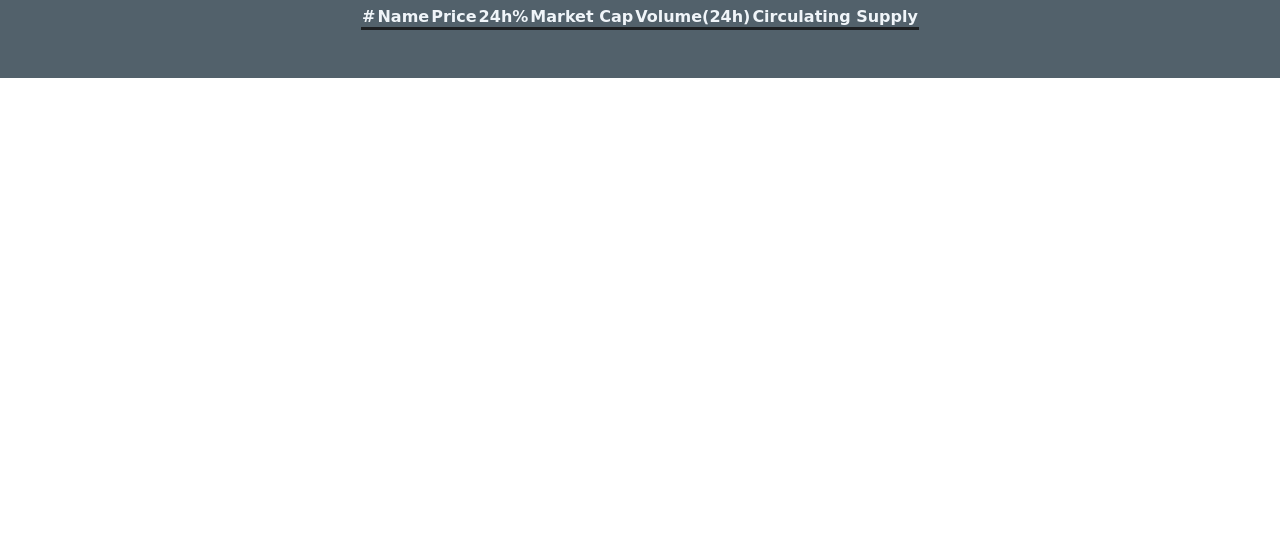
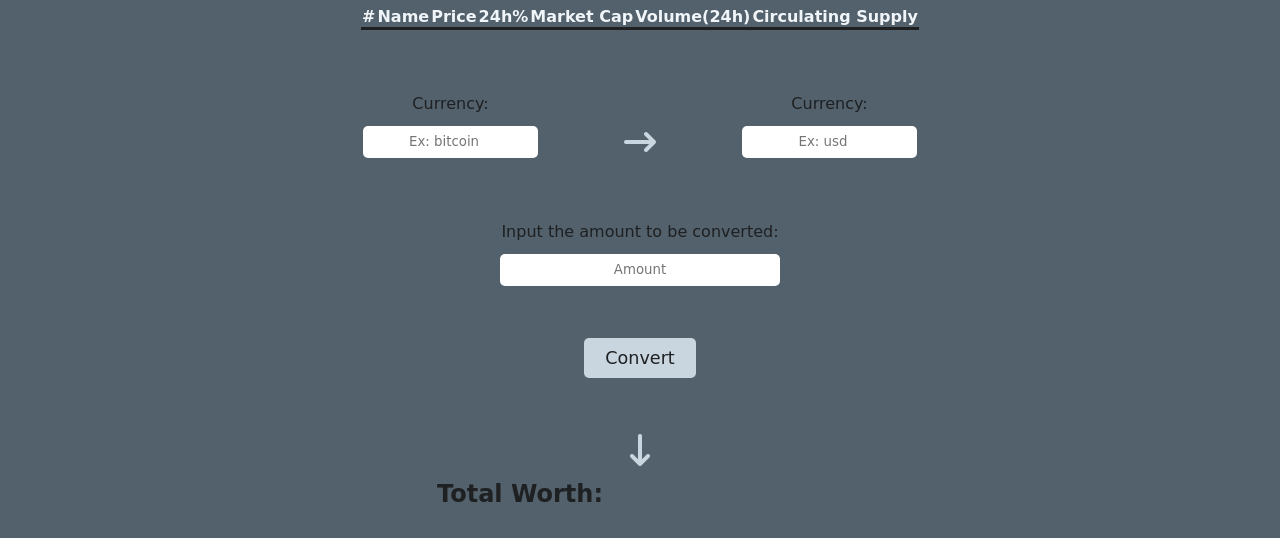
Before and after one commit to justinsong1608/crypto-wallet, a website: page index.html in a window 1280 px wide. Shown: the part 143-681 px from the top of the page. Drawn offline with Linux system fonts and the light colour scheme; no server answers; a web font is replaced by a local one.

Commit message:
Created the HTML and CSS of converter page. #2

```diff
--- a/css/styles.css
+++ b/css/styles.css
@@ -27,13 +27,64 @@ tr {
   border-bottom: 0.1rem solid #1e2022;
 }
 
+form {
+  display: flex;
+  flex-wrap: wrap;
+  margin-top: 4rem;
+  width: 100%;
+  justify-content: space-around;
+}
+
+label,
+input {
+  display: flex;
+  flex-direction: column;
+  font-family: "Shantell Sans", cursive;
+  color: #1e2022;
+  text-align: center;
+  height: 2rem;
+}
+
+input {
+  border-radius: 5px;
+  border-style: none;
+}
+
+button {
+  border-radius: 5px;
+  border-style: none;
+  width: 7rem;
+  height: 2.5rem;
+  font-family: "Shantell Sans", cursive;
+  color: #1e2022;
+  background-color: #c9d6df;
+  font-size: 1.1rem;
+  cursor: pointer;
+  margin-top: -1rem;
+}
+
 thead > tr {
   border-bottom: 0.2rem solid #1e2022;
+}
+
+.converter-flex {
+  flex-basis: 75%;
+  margin-top: 4rem;
+}
+
+.converter-flex > input {
+  margin-left: auto;
+  margin-right: auto;
 }
 
 .center {
   justify-content: center;
   text-align: center;
+}
+
+.left {
+  justify-content: center;
+  margin-bottom: 2rem;
 }
 
 .main-container {
@@ -56,6 +107,15 @@ thead > tr {
   display: none !important;
 }
 
+.fa-arrow-right-long {
+  color: #c9d6df;
+  padding-top: 3rem;
+}
+
+.fa-arrow-down-long {
+  color: #c9d6df;
+}
+
 #converter-tab {
   margin-top: 1.6rem;
 }
@@ -68,8 +128,23 @@ thead > tr {
   text-decoration: underline #1e2022;
 }
 
+#total-calculated {
+  margin-top: -1rem;
+  color: #f0f5f9;
+  font-weight: lighter;
+  padding-bottom: 5rem;
+}
+
+#total-worth {
+  padding-right: 15rem;
+}
+
 @media screen and (min-width: 768px) {
   table {
     font-size: 1rem;
   }
+
+  form {
+    width: 50%;
+  }
 }
--- a/index.html
+++ b/index.html
@@ -52,7 +52,35 @@
       </table>
     </div>
     <div data-view="converter-page">
-
+      <div class="row center">
+        <form action="">
+          <div>
+            <label for="currencyone">Currency&#58;</label>
+            <input type="search" name="currencyone" id="currencyone" placeholder="Ex: bitcoin" required>
+          </div>
+          <i class="fa-solid fa-arrow-right-long fa-2xl"></i>
+          <div>
+            <label for="currencytwo">Currency&#58;</label>
+            <input type="search" name="currencytwo" id="currencytwo" placeholder="Ex: usd" required>
+          </div>
+          <div class="converter-flex">
+            <label for="amount">Input the amount to be converted&#58;</label>
+            <input type="text" name="amount" id="amount" size="35" placeholder="Amount">
+          </div>
+          <div class="converter-flex">
+            <button type="submit" id="convert">Convert</button>
+          </div>
+          <div class="converter-flex">
+            <i class="fa-solid fa-arrow-down-long fa-2xl"></i>
+          </div>
+        </form>
+      </div>
+      <div class="row left">
+        <h2 id="total-worth">Total Worth&#58;</h2>
+      </div>
+      <div class="row center">
+        <h1 id="total-calculated">$23,456.00</h1>
+      </div>
     </div>
   </main>
   <script src="js/data.js"></script>
```
